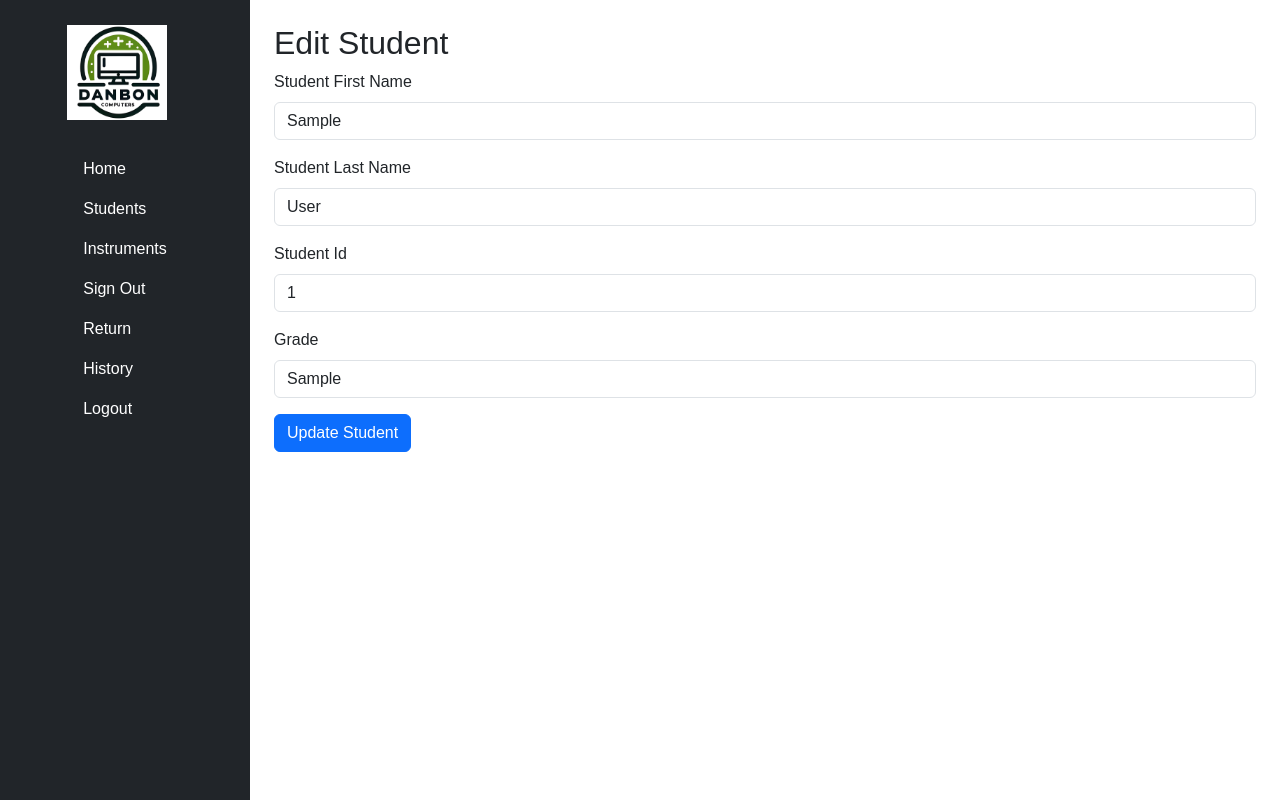
After one commit to DanielZhong24/Music-signout, a Flask app: page /edit_student/1 in a window 1280 px wide. The commit adds this page. Run offline with Flask 3, Linux system fonts and the light colour scheme; a user stored in the database is signed in; tables that the repository leaves empty hold one stand-in row (values such as "Sample post"); some libraries are stand-ins or nearby versions.

Commit message:
broken edit students

```diff
--- a/app/controller/StudentController.py
+++ b/app/controller/StudentController.py
@@ -1,35 +1,88 @@
 # app/controller/StudentController.py
-
+# This code defines all the routes for managing music students
+# It includes displaying all the students and adding new students to the database bascailly the same as the instruments
+# Imports
 from flask import Blueprint, render_template, request, redirect, url_for, flash
 from ..model.StudentModel import MusicStudent
+from flask_login import login_required, current_user
+import time
 from app import db
-from flask_login import login_required, current_user
+# Create a blueprint for the student routes
 student_bp = Blueprint('student_bp', __name__)
 
+# Route to display all the students
 @student_bp.route('/student', methods=['GET'])
-@login_required
 def students():
+    # Query all the students from the database
     students = MusicStudent.query.all()
+    # Render the template to display the students passing the students data
     return render_template('student/student.html', students=students)
 
+# Rotue to add a new student
 @student_bp.route('/addStudent', methods=['GET', 'POST'])
-@login_required
 def add_student():
     if request.method == 'POST':
+        # Get data from the user
         student_firstName = request.form['student_firstName']
         student_lastName = request.form['student_lastName']
         student_id = request.form['student_id']
         grade = request.form['grade']
 
+
+        # Check if a student with the same first name and student ID already exist
         existing_student = MusicStudent.query.filter_by(student_firstName=student_firstName, student_id=student_id).first()
         if existing_student:
+            # If the student already exist flash a mesage and redirect back to the add student page
             flash('Student with the same student number already exists!', 'danger')
             return redirect(url_for('student_bp.add_student'))
+
+        # Create a new musicstudent objec t with the form data
         new_student = MusicStudent(student_firstName, student_lastName, student_id, grade)
+        # Add the new student to the database
         db.session.add(new_student)
+        # save the new student in the database
         db.session.commit()
 
+        # Flash that the student was added successfully and redirect to the students page
         flash('Student added successfully!', 'success')
         return redirect(url_for('student_bp.students'))
 
+    # If the request method is GET render the add a new student
     return render_template('student/add_student.html')
+
+@student_bp.route('/delete_student/<int:student_id>', methods=['POST'])
+@login_required
+def delete_student(student_id):
+    student_to_delete = MusicStudent.query.get_or_404(student_id)
+
+    try:
+        db.session.delete(student_to_delete)
+        db.session.commit()
+        flash('Student deleted successfully!', 'success')
+    except:
+        db.session.rollback()
+        flash('Error deleting student!', 'danger')
+
+    return redirect(url_for('student_bp.student'))
+
+@student_bp.route('/edit_student/<int:student_id>', methods=['GET', 'POST'])
+@login_required
+def edit_student(student_id):
+    student_to_edit = MusicStudent.query.get_or_404(student_id)
+
+    if request.method == '[POST]':
+        student_to_edit.student_firstName = request.form['student_firstName']
+        student_to_edit.student_lastName = request.form['student_lastName']
+        student_to_edit.student_id = request.form['student_id']
+        student_to_edit.grade = request.form['grade']
+
+        try:
+            db.session.commit()
+            flash('Student updated successfully!', 'success')
+            return redirect(url_for('student_bp.student'))
+        except:
+            db.session.rollback()
+            flash('Error updating student!', 'danger')
+
+    students = MusicStudent.query.all()
+    return render_template('student/edit_student.html', student=student_to_edit, students=students)
--- a/app/templates/instrument/instrument.html
+++ b/app/templates/instrument/instrument.html
@@ -25,7 +25,7 @@
                 <th>Condition</th>
                 <th>Bar Code Number</th>
                 <th>Current Borrower</th>
-                <th>Actions</th>
+                <th>Control</th>
             </tr>
         </thead>
         <tbody>
--- a/app/templates/student/add_student.html
+++ b/app/templates/student/add_student.html
@@ -19,6 +19,7 @@
             }, 3000);
         </script>
         {% endif %}
+
     {% endif %}
 {% endwith %}
 <form method="POST" action="{{ url_for('student_bp.add_student') }}">
@@ -40,4 +41,5 @@
     </div>
     <button type="submit" class="btn btn-primary">Add Student</button>
 </form>
+</script>
 {% endblock %}
--- /dev/null
+++ b/app/templates/student/edit_student.html
@@ -0,0 +1,35 @@
+{% extends "base.html" %}
+
+{% block title %}
+    Edit Student
+{% endblock %}
+
+{% block content %}
+    <h2>Edit Student</h2>
+
+    <form method="POST" action="{{ url_for('student_bp.edit_student', student_id=student.id) }}">
+        <input type="hidden" name="student_id" value="{{ student.id }}">
+
+        <div class="mb-3">
+            <label for="student_firstName" class="form-label">Student First Name</label>
+            <input type="text" class="form-control" id="student_firstName" name="student_firstName" value="{{ student.student_firstName }}" required>
+        </div>
+
+        <div class="mb-3">
+            <label for="student_lastName" class="form-label">Student Last Name</label>
+            <input type="text" class="form-control" id="student_lastName" name="student_lastName" value="{{ student.student_lastName}}" required>
+        </div>
+
+        <div class="mb-3">
+            <label for="student_id" class="form-label">Student Id</label>
+            <input type="text" class="form-control" id="student_id" name="student_id" value="{{ student.student_id }}" required>
+        </div>
+
+        <div class="mb-3">
+            <label for="grade" class="form-label">Grade </label>
+            <input type="text" class="form-control" id="grade" name="grade" value="{{ student.grade }}" required>
+        </div>
+
+        <button type="submit" class="btn btn-primary">Update Student</button>
+    </form>
+{% endblock %}
--- a/app/templates/student/student.html
+++ b/app/templates/student/student.html
@@ -33,6 +33,12 @@
             <td>{{ student.student_lastName }}</td>
             <td>{{ student.student_id }}</td>
             <td>{{ student.grade }}</td>
+            <td>
+                <a href="{{ url_for('student_bp.edit_student', student_id=student.id) }}" class="btn btn-sm btn-primary">Edit</a>
+                <form method="post" action="{{ url_for('student_bp.delete_student', student_id=student.id) }}" style="display: inline-block;">
+                    <button type="submit" class="btn btn-sm btn-danger" onclick="return confirm('Are you sure you want to delete this student?')">Delete</button>
+                </form>
+            </td>
         </tr>
         {% endfor %}
     </tbody>
```
Also changed, not shown: app/controller/InstrumentController.py (+13 -2 lines), brightontest.txt (added).
